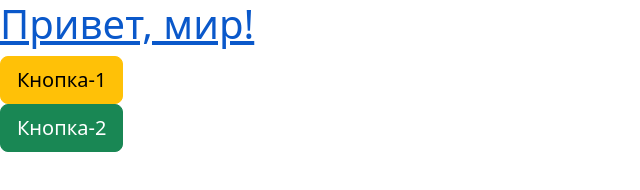
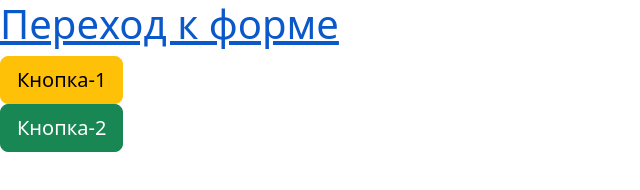
Before and after one commit to Geshul/test, a website with bundled scripts: page source/index.html in a window 1280 px wide. Shown: the whole page, without its empty margins (0-640 px from the left). Built offline with nearby package versions, Linux system fonts and the light colour scheme.

Commit message:
последний штрих

```diff
--- a/source/index.html
+++ b/source/index.html
@@ -19,7 +19,7 @@
   <main class="page-main">
     <section class="upper-block">
       <div class="block block--opened">
-        <h1 class="upper-block__title"><a class="upper-block__link" href="form.html">Привет, мир!</a></h1>
+        <h1 class="upper-block__title"><a class="upper-block__link" href="form.html">Переход к форме</a></h1>
       </div>
     </section>
     <section class="middle-blocks">
```
Also changed, not shown: README.md, build/index.html.
